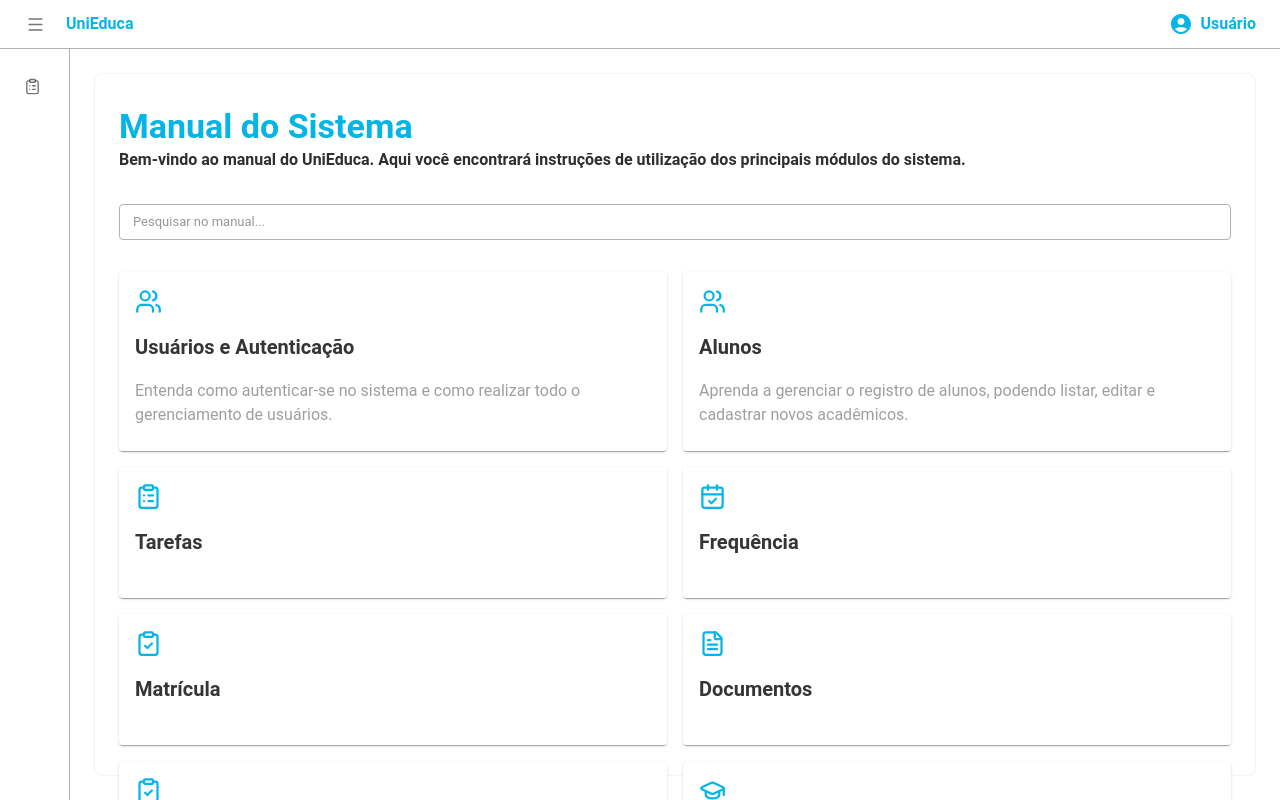
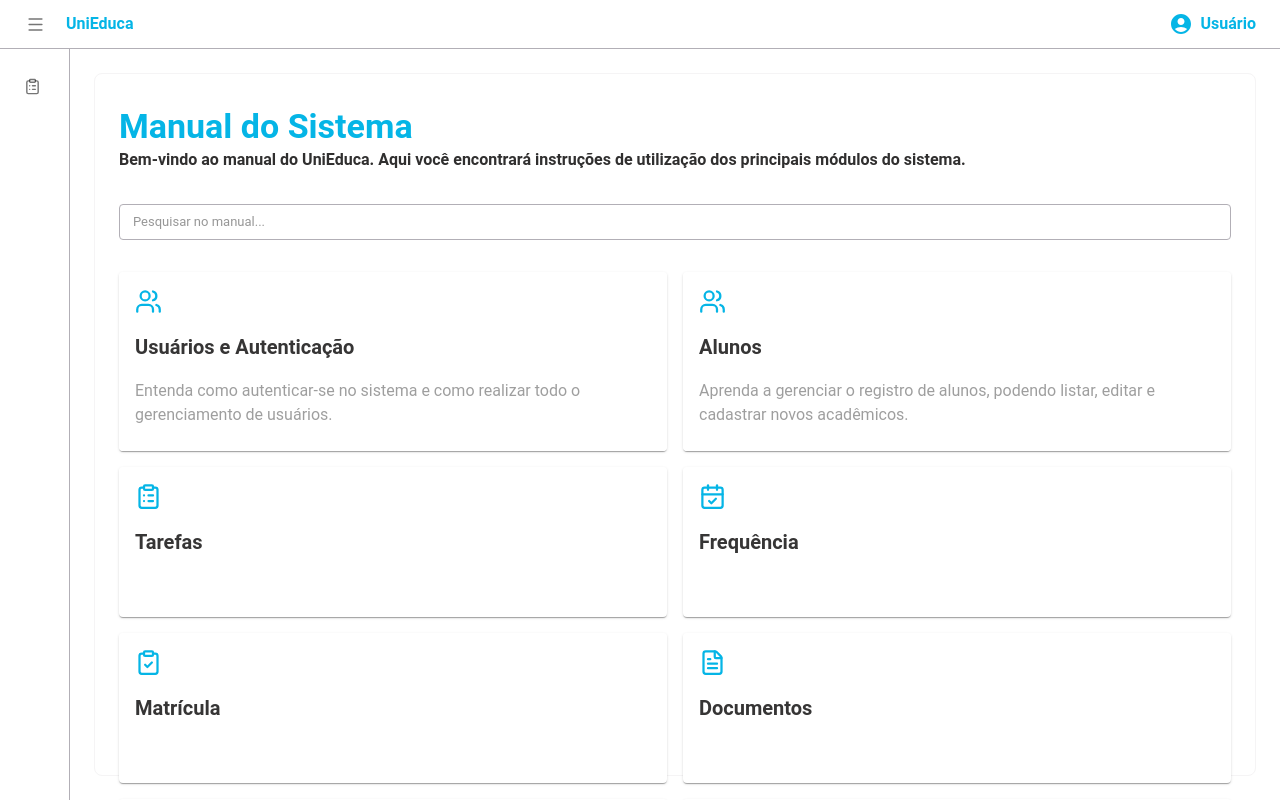
Before and after one commit to Projeto-Integrador-V-Unifagoc/projeto-integrador-v, a React (Vite) app in the folder frontend/: page /manual-do-sistema in a window 1280 px wide. Shown: the top 800 px of the page. Built offline with nearby package versions, Linux system fonts and the light colour scheme; no server answers; sample sign-in values are in the browser's storage.

Commit message:
refactor: refatora componente ManualCard melhorando a UI

```diff
--- a/frontend/src/components/ManualCard/Root.tsx
+++ b/frontend/src/components/ManualCard/Root.tsx
@@ -5,10 +5,12 @@ export default function Root({ children, ...rest }: CardProps) {
     <Card
       {...rest}
       sx={{
+        minHeight: 150,
         width: "100%",
         height: "100%",
         transition: "0.2s",
         cursor: "pointer",
+        backgroundColor: "#FFF",
         "&:hover": {
           transform: "translateY(-4px)",
           boxShadow: 4,
@@ -17,5 +19,5 @@ export default function Root({ children, ...rest }: CardProps) {
     >
       {children}
     </Card>
-  );
+  )
 }
--- a/frontend/src/components/ManualCard/index.ts
+++ b/frontend/src/components/ManualCard/index.ts
@@ -1,9 +1,9 @@
+import Content from "./Content";
+import Header from "./Header";
 import Root from "./Root";
-import Header from "./Header";
-import Content from "./Content";
 
 export const ManualCard = {
   Root,
   Header,
   Content,
-};
+}
```
Also changed, not shown: frontend/src/components/ManualCard/Content.tsx (+4 -4 lines).
